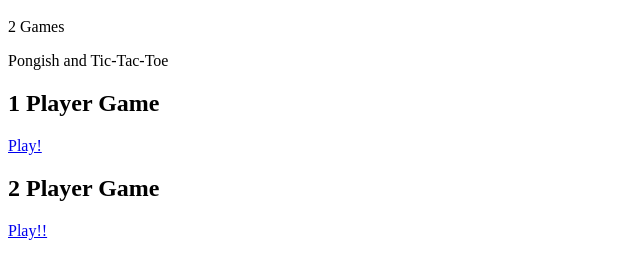
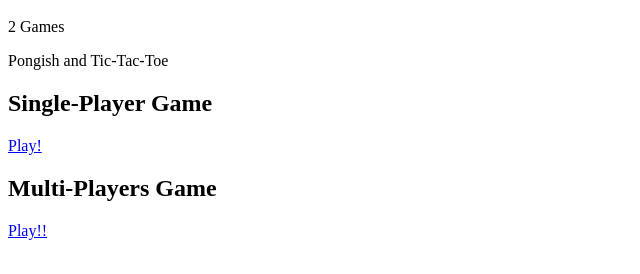
Before and after one commit to kytuang/Games, a plain HTML site: page index.html in a window 1280 px wide. Shown: the part 48-322 px from the top of the page, without its empty margins (0-640 px from the left). Drawn offline with Linux system fonts and the light colour scheme.

Commit message:
Update index.html

```diff
--- a/index.html
+++ b/index.html
@@ -7,13 +7,13 @@
 
 
 
-    <h2>1 Player Game</h2>
+    <h2>Single-Player Game</h2>
     <p><a href="1Player/index.html">Play!</a></p>
 
 
 
 
-    <h2>2 Player Game</h2>
+    <h2>Multi-Players Game</h2>
     <p><a href="2Player/Tic_Tac_Toe/index.html">Play!!</a></p>
 
 
```
